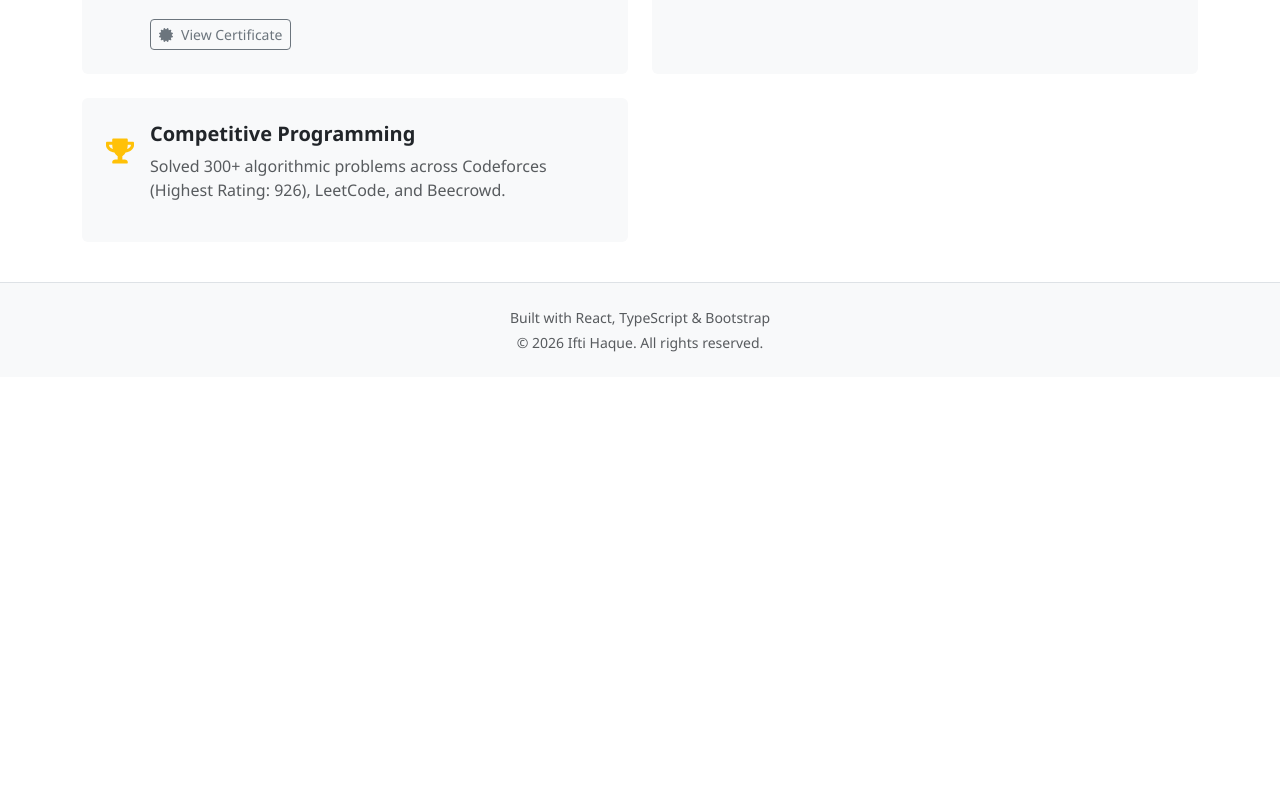
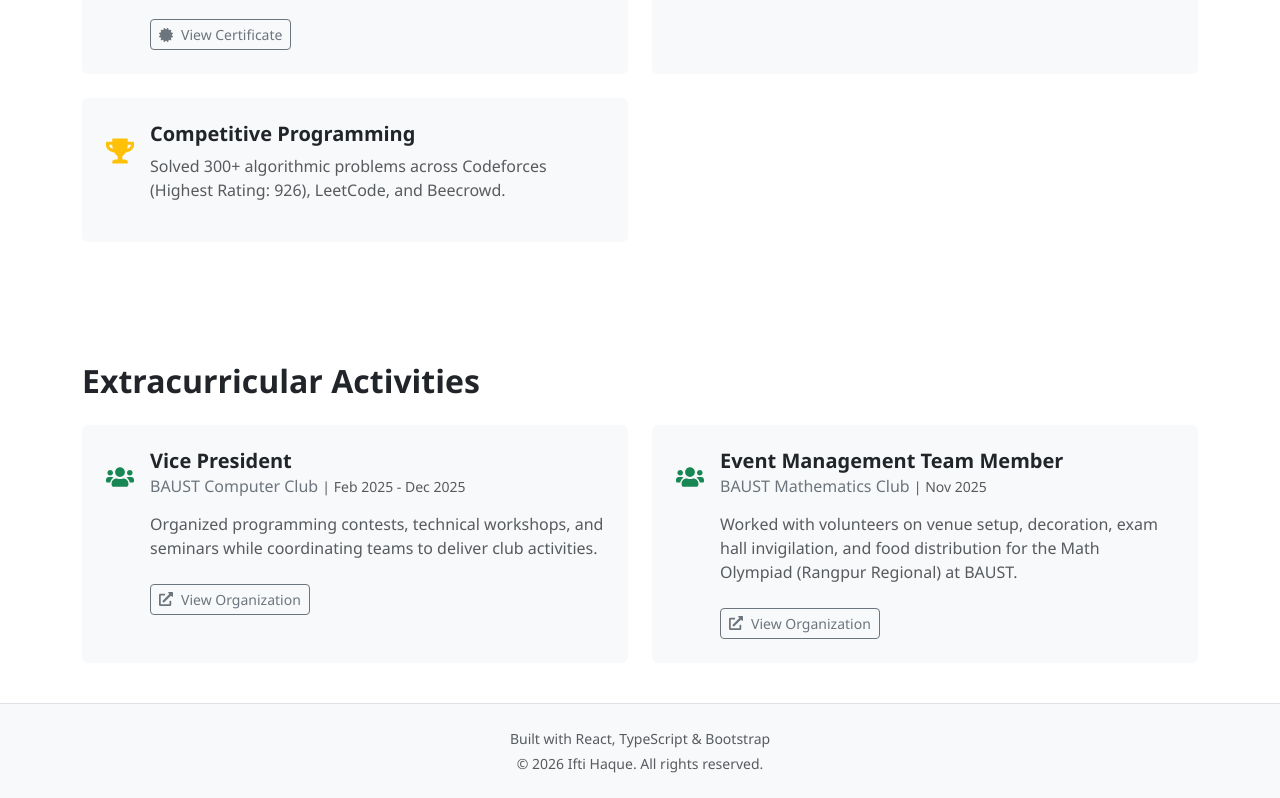
Before and after one commit to ifti020/ifti-portfolio-v1, a React (Vite) app in the folder ifti-portfolio/: page / in a window 1280 px wide. Shown: the part 2891-3689 px from the top of the page. Before the commit the page ends 3268 px from the top, so only its background shows below. Built offline with nearby package versions, Linux system fonts and the light colour scheme.

Commit message:
Added Extracuricullam Activities Part

```diff
--- a/ifti-portfolio/src/App.tsx
+++ b/ifti-portfolio/src/App.tsx
@@ -8,6 +8,7 @@ import Skills from "./component/Skills.tsx";
 import About from "./component/About.tsx";
 import Projects from "./component/Projects.tsx";
 import Achievements from "./component/Achievements.tsx";
+import Extracurricular from "./component/Extracurricular.tsx";
 
 function App() {
     // Theme state: default is light mode.
@@ -31,6 +32,7 @@ function App() {
             <Skills />
             <Projects />
             <Achievements/>
+            <Extracurricular />
 
         </main>
         <Footer/>
--- /dev/null
+++ b/ifti-portfolio/src/component/Extracurricular.tsx
@@ -0,0 +1,37 @@
+import React from 'react';
+import { extracurricularData } from '../data/extracurricular';
+import { FaUsers, FaExternalLinkAlt } from 'react-icons/fa';
+
+const Extracurricular: React.FC = () => {
+    return (
+        <section id="extracurricular">
+            <h2 className="fw-bold mb-4">Extracurricular Activities</h2>
+            <div className="row g-4">
+                {extracurricularData.map((activity, idx) => (
+                    <div key={idx} className="col-md-6">
+                        <div className="card border-0 bg-body-tertiary hover-card p-4 h-100">
+                            <div className="d-flex align-items-start gap-3">
+                                <div className="text-success fs-3 mt-1"><FaUsers /></div>
+                                <div>
+                                    <h5 className="fw-bold mb-1">{activity.role}</h5>
+                                    <h6 className="text-secondary mb-3">
+                                        {activity.organization} <span className="text-muted small fw-normal">| {activity.duration}</span>
+                                    </h6>
+                                    <p className="text-muted mb-4">{activity.description}</p>
+
+                                    {activity.link && (
+                                        <a href={activity.link} target="_blank" rel="noreferrer" className="btn btn-sm btn-outline-secondary d-inline-flex align-items-center gap-2 mt-auto">
+                                            <FaExternalLinkAlt /> View Organization
+                                        </a>
+                                    )}
+                                </div>
+                            </div>
+                        </div>
+                    </div>
+                ))}
+            </div>
+        </section>
+    );
+};
+
+export default Extracurricular;
--- /dev/null
+++ b/ifti-portfolio/src/data/extracurricular.ts
@@ -0,0 +1,24 @@
+export interface Extracurricular {
+    role: string;
+    organization: string;
+    duration: string;
+    description: string;
+    link?: string;
+}
+
+export const extracurricularData: Extracurricular[] = [
+    {
+        role: "Vice President",
+        organization: "BAUST Computer Club",
+        duration: "Feb 2025 - Dec 2025",
+        description: "Organized programming contests, technical workshops, and seminars while coordinating teams to deliver club activities.",
+        link: "https://www.facebook.com/share/1B28pTA5Hi/"
+    },
+    {
+        role: "Event Management Team Member",
+        organization: "BAUST Mathematics Club",
+        duration: "Nov 2025",
+        description: "Worked with volunteers on venue setup, decoration, exam hall invigilation, and food distribution for the Math Olympiad (Rangpur Regional) at BAUST.",
+        link: "https://www.facebook.com/profile.php?id=61583239928681"
+    }
+];
```
